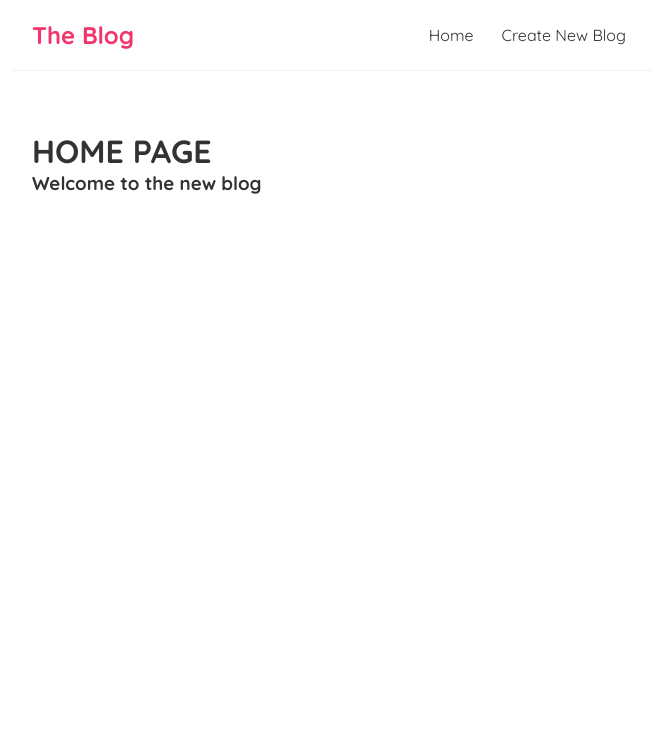
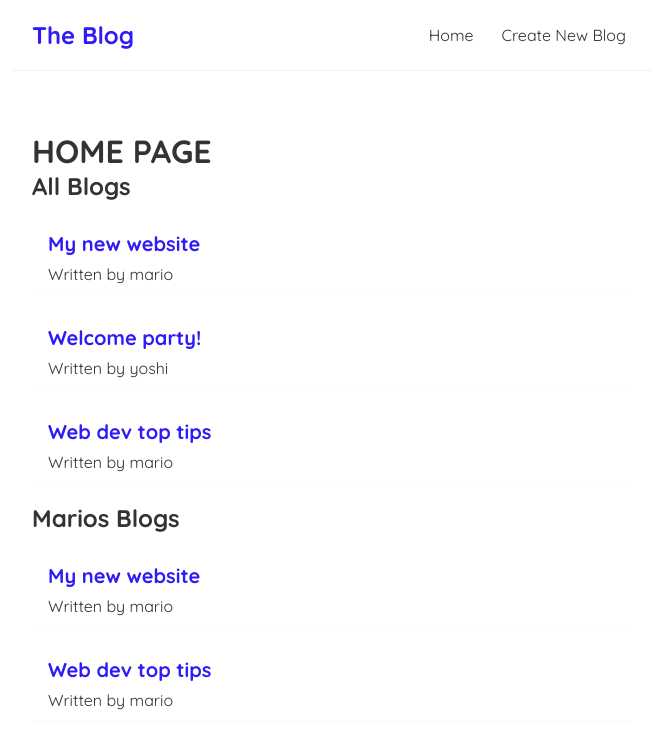
Before and after one commit to chetas61/React-blog, a React (Create React App) app: page / in a window 1280 px wide. Shown: the top 748 px of the page, without its empty margins (308-964 px from the left). Built offline with nearby package versions, Linux system fonts and the light colour scheme.

Commit message:
Reuse components

```diff
--- a/src/App.js
+++ b/src/App.js
@@ -1,13 +1,11 @@
 import Navbar from './Navbar';
 import Home from './Home';
 function App() {
-  const title = 'Welcome to the new blog';
   return (
     <div className="App">
       <Navbar />
       <div className="content">
         <Home />
-        <h3> {title} </h3>
       </div>
     </div>
   );
--- /dev/null
+++ b/src/BlogList.js
@@ -0,0 +1,17 @@
+const BlogList = (props) => {
+    const blogs = props.blogs;
+    const title = props.title;
+    return (
+        <div className="blog-list">
+            <h2>{title}</h2>
+            {blogs.map(blog => (
+                <div className="blog-preview" key={blog.id}>
+                    <h2>{blog.title}</h2>
+                    <p>Written by {blog.author}</p>
+                </div>
+            ))}
+        </div>
+    );
+}
+
+export default BlogList;
--- a/src/Home.js
+++ b/src/Home.js
@@ -1,7 +1,18 @@
+import { useState } from "react";
+import BlogList from "./BlogList";
+
 const Home = () => {
+    const [blogs , setBlogs] = useState([
+        { title: 'My new website', body: 'lorem ipsum...', author: 'mario', id: 1 },
+        { title: 'Welcome party!', body: 'lorem ipsum...', author: 'yoshi', id: 2 },
+        { title: 'Web dev top tips', body: 'lorem ipsum...', author: 'mario', id: 3 }
+    ]);
+
     return (
         <div className="home">
             <h1>HOME PAGE</h1>
+            <BlogList blogs = {blogs} title = "All Blogs"/>
+            <BlogList blogs = {blogs.filter(blog=> blog.author === 'mario') }title = 'Marios Blogs'/>
         </div>
     );
 }
--- a/src/index.css
+++ b/src/index.css
@@ -15,7 +15,7 @@
   border-bottom: 1px solid #f2f2f2;
 }
 .navbar h1 {
-  color: #f1356d;
+  color: #301bf5;
 }
 .navbar .links {
   margin-left: auto;
@@ -26,10 +26,26 @@
   padding: 6px;
 }
 .navbar a:hover {
-  color: #f1356d;
+  color: #301bf5;
 }
 .content {
   max-width: 600px;
   margin: 40px auto;
   padding: 20px;
 }
+
+
+/* blog previews / list */
+.blog-preview {
+  padding: 10px 16px;
+  margin: 20px 0;
+  border-bottom: 1px solid #fafafa;
+}
+.blog-preview:hover {
+  box-shadow: 1px 3px 5px rgba(0,0,0,0.1);
+}
+.blog-preview h2 {
+  font-size: 20px;
+  color: #301bf5;
+  margin-bottom: 8px;
+}
```
Also changed, not shown: src/Page.js (added, +28 -0 lines).
